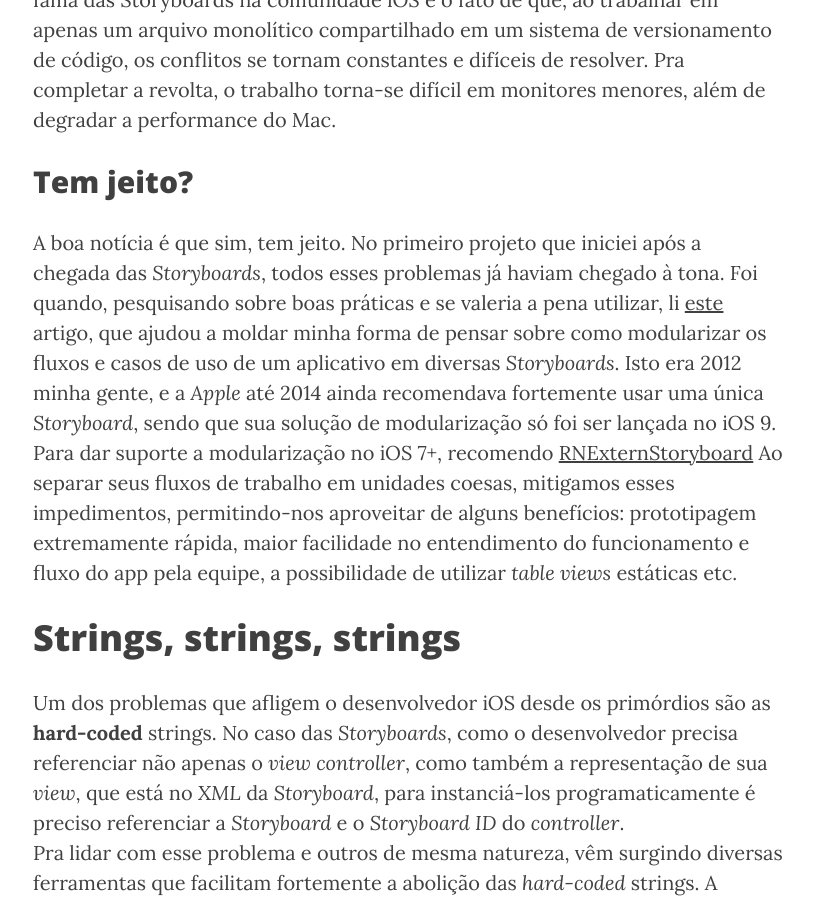
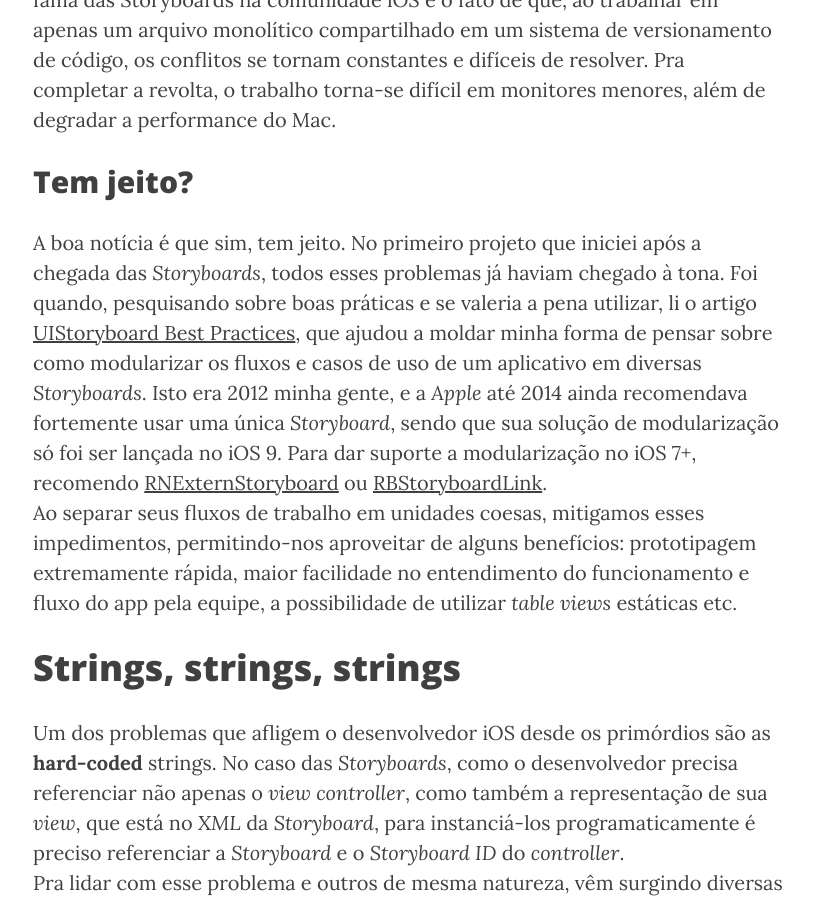
Before and after one commit to CocoaHeadsBrasil/equinociOS, a Jekyll site: the page built from _posts/2016-03-07-desmistificando-storyboards.markdown, in a window 1280 px wide and 900 px high, scrolled down 3066 px. Shown: the whole window, without its empty margins (232-1045 px from the left). Built offline with Jekyll 4.4.1, drawn with Linux system fonts in a browser that asks for light colours; nearby versions of some CDN libraries; comment, search, counter and statistics services are not loaded.

Commit message:
Correções de quebra de linha e linking.

```diff
--- a/_posts/2016-03-07-desmistificando-storyboards.markdown
+++ b/_posts/2016-03-07-desmistificando-storyboards.markdown
@@ -35,7 +35,7 @@ Como toda novidade da Apple, muitos desenvolvedores rapidamente adotaram as *Sto
 Além da clara questão organizacional, outro ponto culminante para criar a má fama das Storyboards na comunidade iOS é o fato de que, ao trabalhar em apenas um arquivo monolítico compartilhado em um sistema de versionamento de código, os conflitos se tornam constantes e difíceis de resolver. Pra completar a revolta, o trabalho torna-se difícil em monitores menores, além de degradar a performance do Mac.
 
 ## Tem jeito?
-A boa notícia é que sim, tem jeito. No primeiro projeto que iniciei após a chegada das *Storyboards*, todos esses problemas já haviam chegado à tona. Foi quando, pesquisando sobre boas práticas e se valeria a pena utilizar, li [este](http://robsprogramknowledge.blogspot.com.br/2012/01/uistoryboard-best-practices.html) artigo, que ajudou a moldar minha forma de pensar sobre como modularizar os fluxos e casos de uso de um aplicativo em diversas *Storyboards*. Isto era 2012 minha gente, e a *Apple* até 2014 ainda recomendava fortemente usar uma única *Storyboard*, sendo que sua solução de modularização só foi ser lançada no iOS 9. Para dar suporte a modularização no iOS 7+, recomendo [RNExternStoryboard](https://github.com/nobre84/RNExternStoryboard)
+A boa notícia é que sim, tem jeito. No primeiro projeto que iniciei após a chegada das *Storyboards*, todos esses problemas já haviam chegado à tona. Foi quando, pesquisando sobre boas práticas e se valeria a pena utilizar, li o artigo [UIStoryboard Best Practices](http://robsprogramknowledge.blogspot.com.br/2012/01/uistoryboard-best-practices.html), que ajudou a moldar minha forma de pensar sobre como modularizar os fluxos e casos de uso de um aplicativo em diversas *Storyboards*. Isto era 2012 minha gente, e a *Apple* até 2014 ainda recomendava fortemente usar uma única *Storyboard*, sendo que sua solução de modularização só foi ser lançada no iOS 9. Para dar suporte a modularização no iOS 7+, recomendo [RNExternStoryboard](https://github.com/nobre84/RNExternStoryboard) ou [RBStoryboardLink](https://github.com/rob-brown/RBStoryboardLink).
 Ao separar seus fluxos de trabalho em unidades coesas, mitigamos esses impedimentos, permitindo-nos aproveitar de alguns benefícios: prototipagem extremamente rápida, maior facilidade no entendimento do funcionamento e fluxo do app pela equipe, a possibilidade de utilizar *table views* estáticas etc.
 
 # Strings, strings, strings
```
